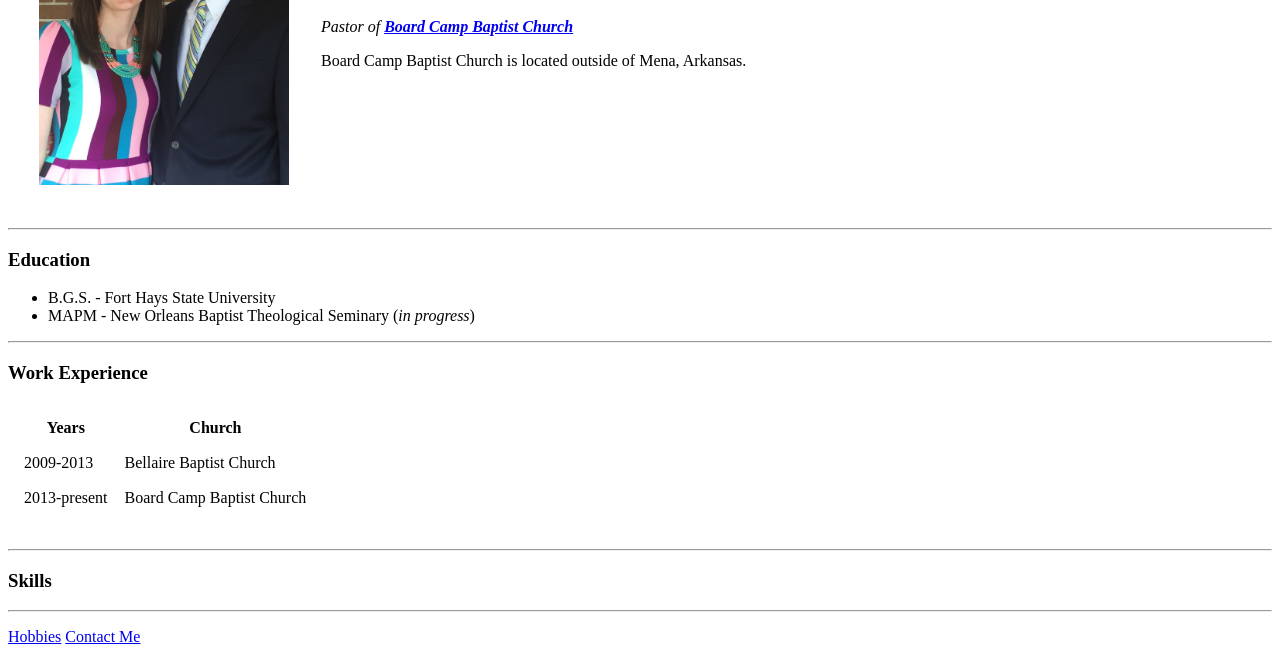
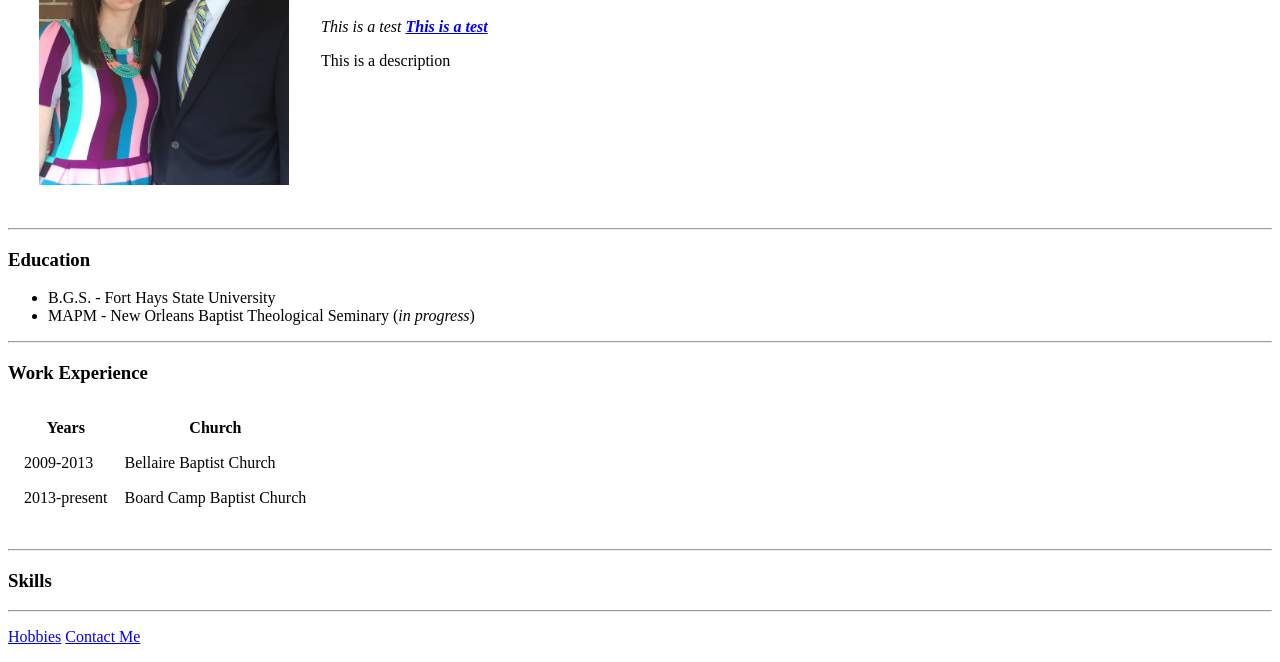
Before and after one commit to brett2634/cv, a plain HTML site: page index.html in a window 1280 px wide. Shown: the part 204-866 px from the top of the page. Drawn offline with Linux system fonts and the light colour scheme.

Commit message:
Add files via upload

```diff
--- a/index.html
+++ b/index.html
@@ -11,12 +11,9 @@
         <tr>
             <td><img src="Brett and Tiffani Easter.jpg" alt="brett profile picture" width="250" height="350"></td>
             <td><h1>Brett Lee</h1>
-            <p>
-                <em>Pastor of <strong><a href="https://www.google.com">Board Camp Baptist Church</a></strong></em>
-            </p>
-            <p>
-                Board Camp Baptist Church is located outside of Mena, Arkansas.
-            </p></td>
+            <p><em>This is a test <strong><a href="https://www.google.com">This is a test</a></strong></em></p>
+            <p>This is a description</p>
+            </td>
         </tr>
     </table>
 
```
